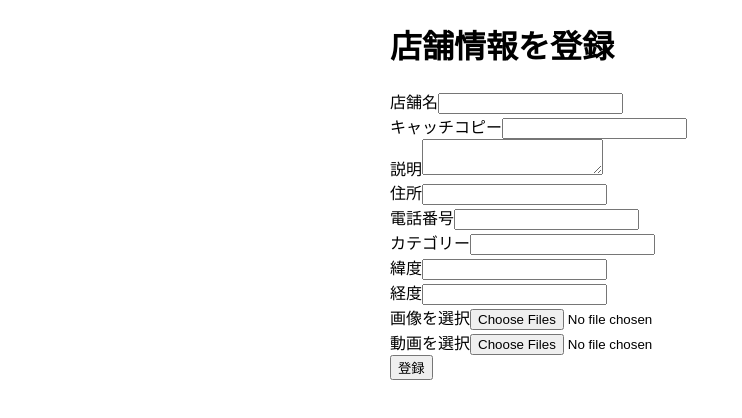
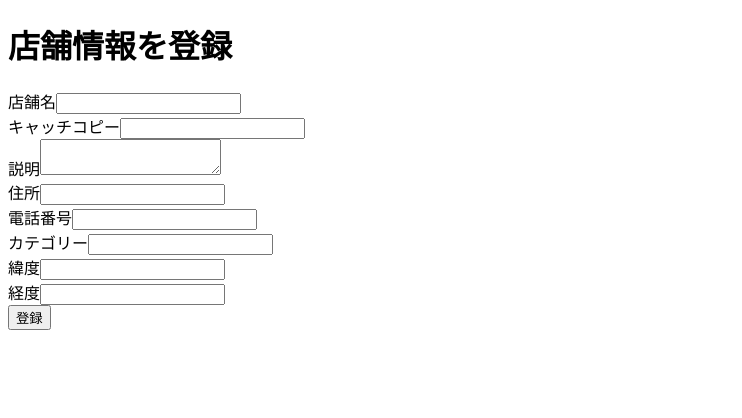
Before and after one commit to Tatsuro-fastball14/phileo5, a Vue app in the folder frontend/: page /cooks/new in a window 1280 px wide. Shown: the top 418 px of the page, without its empty margins (0-742 px from the left). Built offline with nearby package versions, Linux system fonts and the light colour scheme.

Commit message:
Registration information creation
Registration information creation

```diff
--- a/frontend/src/components/CookForm.vue
+++ b/frontend/src/components/CookForm.vue
@@ -43,17 +43,6 @@
         <input v-model="lng" type="number" id="lng" required />
       </div>
 
-      <!-- ファイルアップロード -->
-      <div class="form-group">
-        <label for="images">画像を選択</label>
-        <input type="file" id="images" @change="handleFileChange('images', $event)" multiple />
-      </div>
-
-      <div class="form-group">
-        <label for="videos">動画を選択</label>
-        <input type="file" id="videos" @change="handleFileChange('videos', $event)" multiple />
-      </div>
-
       <button type="submit">登録</button>
     </form>
 
@@ -76,22 +65,14 @@ export default {
       category: '',
       lat: '',
       lng: '',
-      images: [], // アップロードする画像
-      videos: [], // アップロードする動画
       message: null,
       errorMessage: null
     }
   },
   methods: {
-    handleFileChange(field, event) {
-      // 画像または動画を配列に格納
-      this[field] = Array.from(event.target.files)
-    },
     async submitForm() {
       try {
         const formData = new FormData()
-
-        // テキストデータを追加
         formData.append('cook[store]', this.store)
         formData.append('cook[store_catchcopy]', this.storeCatchcopy)
         formData.append('cook[sentence]', this.sentence)
@@ -100,16 +81,6 @@ export default {
         formData.append('cook[category]', this.category)
         formData.append('cook[lat]', this.lat)
         formData.append('cook[lng]', this.lng)
-
-        // 画像を追加
-        this.images.forEach((image, index) => {
-          formData.append(`cook[images][]`, image)
-        })
-
-        // 動画を追加
-        this.videos.forEach((video, index) => {
-          formData.append(`cook[videos][]`, video)
-        })
 
         const response = await axios.post('http://localhost:3000/cooks', formData, {
           headers: {
@@ -132,22 +103,7 @@ export default {
       this.category = ''
       this.lat = ''
       this.lng = ''
-      this.images = []
-      this.videos = []
     }
   }
 }
 </script>
-
-<style scoped>
-.form-container {
-  max-width: 500px;
-  margin: 0 auto;
-}
-.success-message {
-  color: green;
-}
-.error-message {
-  color: red;
-}
-</style>
```
Also changed, not shown: 2 other files (tests, documents, lock files or other folders).
